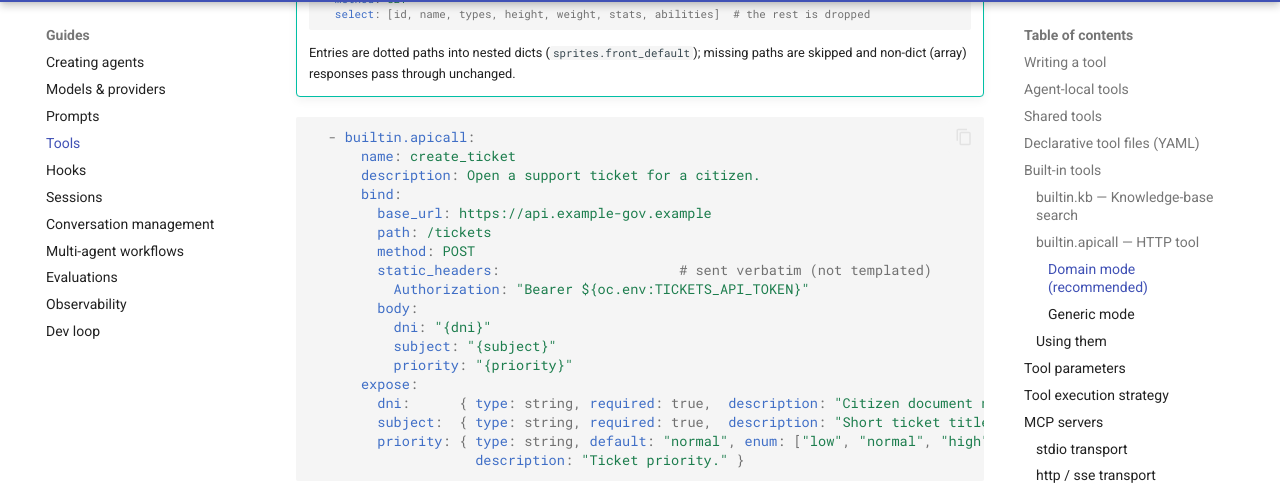
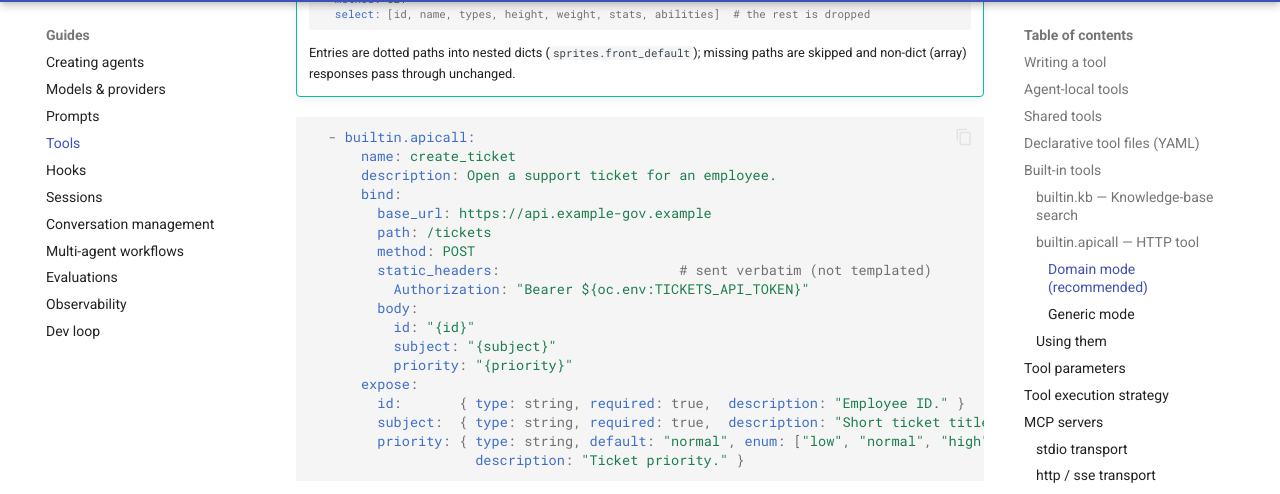
Before and after one commit to jdbaigorria/loom-dev, an MkDocs documentation site: the page built from docs/guides/tools.md, in a window 1280 px wide and 900 px high, scrolled down 4082 px. Shown: the part 94-588 px from the top of the window. Built offline with MkDocs 1.6.1 and Material for MkDocs 9.7.7, drawn with Linux system fonts in a browser that asks for light colours; comment, search, counter and statistics services are not loaded.

Commit message:
docs(tools): use a generic employee id in the api_call example, not a citizen's DNI
Avoids modeling a national-ID-shaped field in the reference example; "id" is a
more neutral placeholder than "dni" for a support-ticket tool.

````diff
--- a/docs/guides/tools.md
+++ b/docs/guides/tools.md
@@ -166,7 +166,7 @@ Placeholders can appear in `path`, `query`, `body` and `headers`. A whole-string
 ```yaml
   - builtin.apicall:
       name: create_ticket
-      description: Open a support ticket for a citizen.
+      description: Open a support ticket for an employee.
       bind:
         base_url: https://api.example-gov.example
         path: /tickets
@@ -174,11 +174,11 @@ Placeholders can appear in `path`, `query`, `body` and `headers`. A whole-string
         static_headers:                      # sent verbatim (not templated)
           Authorization: "Bearer ${oc.env:TICKETS_API_TOKEN}"
         body:
-          dni: "{dni}"
+          id: "{id}"
           subject: "{subject}"
           priority: "{priority}"
       expose:
-        dni:      { type: string, required: true,  description: "Citizen document number." }
+        id:       { type: string, required: true,  description: "Employee ID." }
         subject:  { type: string, required: true,  description: "Short ticket title." }
         priority: { type: string, default: "normal", enum: ["low", "normal", "high"],
                     description: "Ticket priority." }
````
Also changed, not shown: 1 other file.
